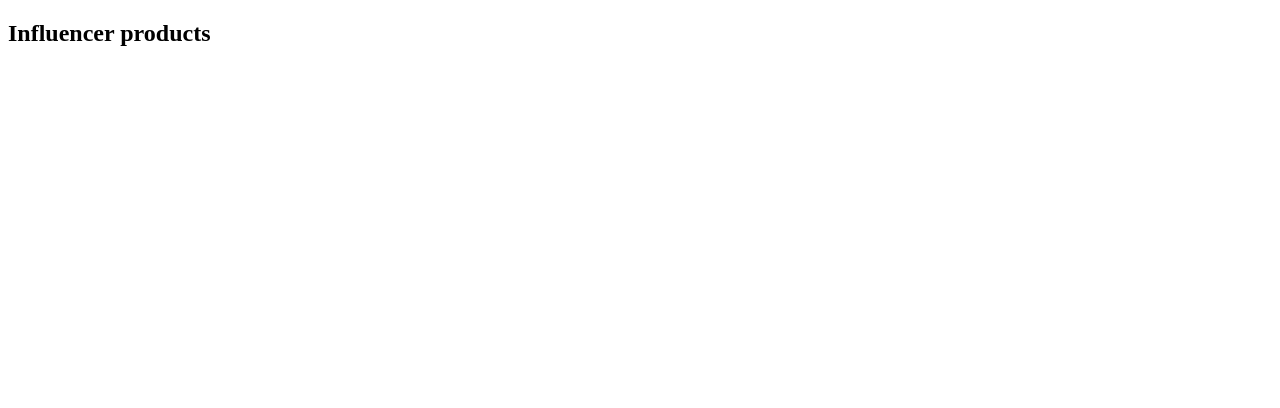
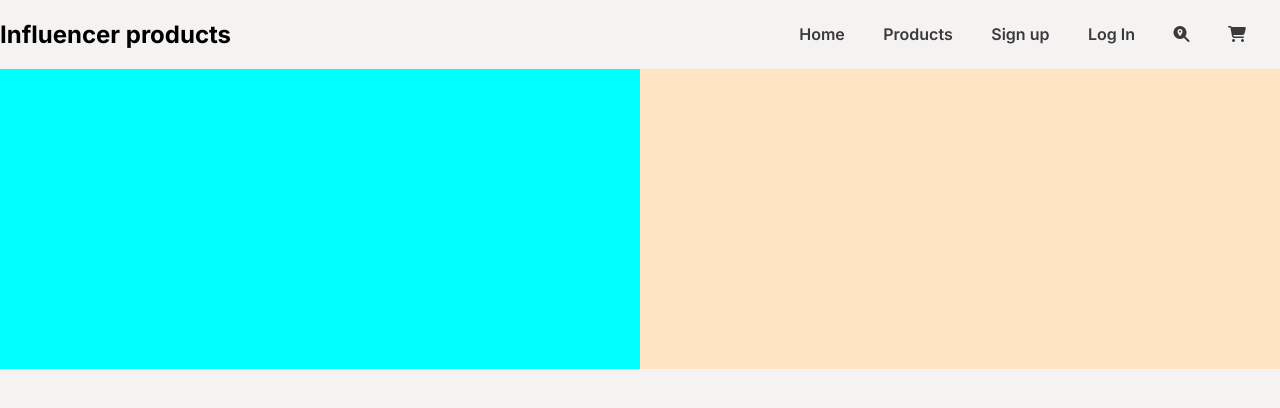
Before and after one commit to nazmulhossenshanto/Influencer-gear, a plain HTML site: page index.html in a window 1280 px wide. Drawn offline with Linux system fonts and the light colour scheme.

Commit message:
navbar added

```diff
--- a/index.html
+++ b/index.html
@@ -10,14 +10,26 @@
     <script src="https://kit.fontawesome.com/ba1fee83b0.js" crossorigin="anonymous"></script>
 </head>
 
-<body>
+<body class="inter-font">
     <header>
         <nav>
             <div class="navbar">
-                <h1>Influencer products</h1>
+                <h1 class="nav-title">Influencer products</h1>
+                <ul>
+                    <li><a href="">Home</a></li>
+                    <li><a href="">Products</a></li>
+                    <li><a href="">Sign up</a></li>
+                    <li><a href="">Log In</a></li>
+                    <li><a href=""><i class="fa-solid fa-magnifying-glass-location"></i></a></li>
+                    <li><a href=""><i class="fa-solid fa-cart-shopping"></i></a></li>
+                </ul>
 
             </div>
         </nav>
+        <section class="hero">
+            <div class="text-container"></div>
+            <div class="image-container"></div>
+        </section>
     </header>
     <main></main>
     <footer></footer>
--- a/styles/style.css
+++ b/styles/style.css
@@ -0,0 +1,56 @@
+@import url('https://fonts.googleapis.com/css2?family=Inter:ital,opsz,wght@0,14..32,100..900;1,14..32,100..900&display=swap');
+
+.inter-font {
+    font-family: "Inter", serif;
+    font-optical-sizing: auto;
+    font-weight: 400;
+    font-style: normal;
+}
+
+body {
+    margin: 0 auto;
+    max-width: 1400px;
+    background: rgb(245, 242, 242);
+}
+
+/* common shared styles */
+
+
+
+
+/* navbar styles */
+.navbar{
+    display: flex;
+    justify-content: space-between;
+    align-items: center;
+}
+.nav-title{
+    font-size: 1.5rem;
+    font-weight: 700;
+}
+.navbar > ul > li{
+    display: inline;
+    margin-right: 34px;
+
+}
+.navbar > ul > li > a{
+    color: #3A3A3A;
+    text-decoration: none;
+    font-size: 1rem;
+    font-weight: 600;
+
+}
+.hero{
+    display: flex;
+
+}
+.text-container{
+    height: 300px;
+    background-color: aqua;
+    width: 50%;
+}
+.image-container{
+    height: 300px;
+    background-color: bisque;
+    width: 50%;
+}
```
